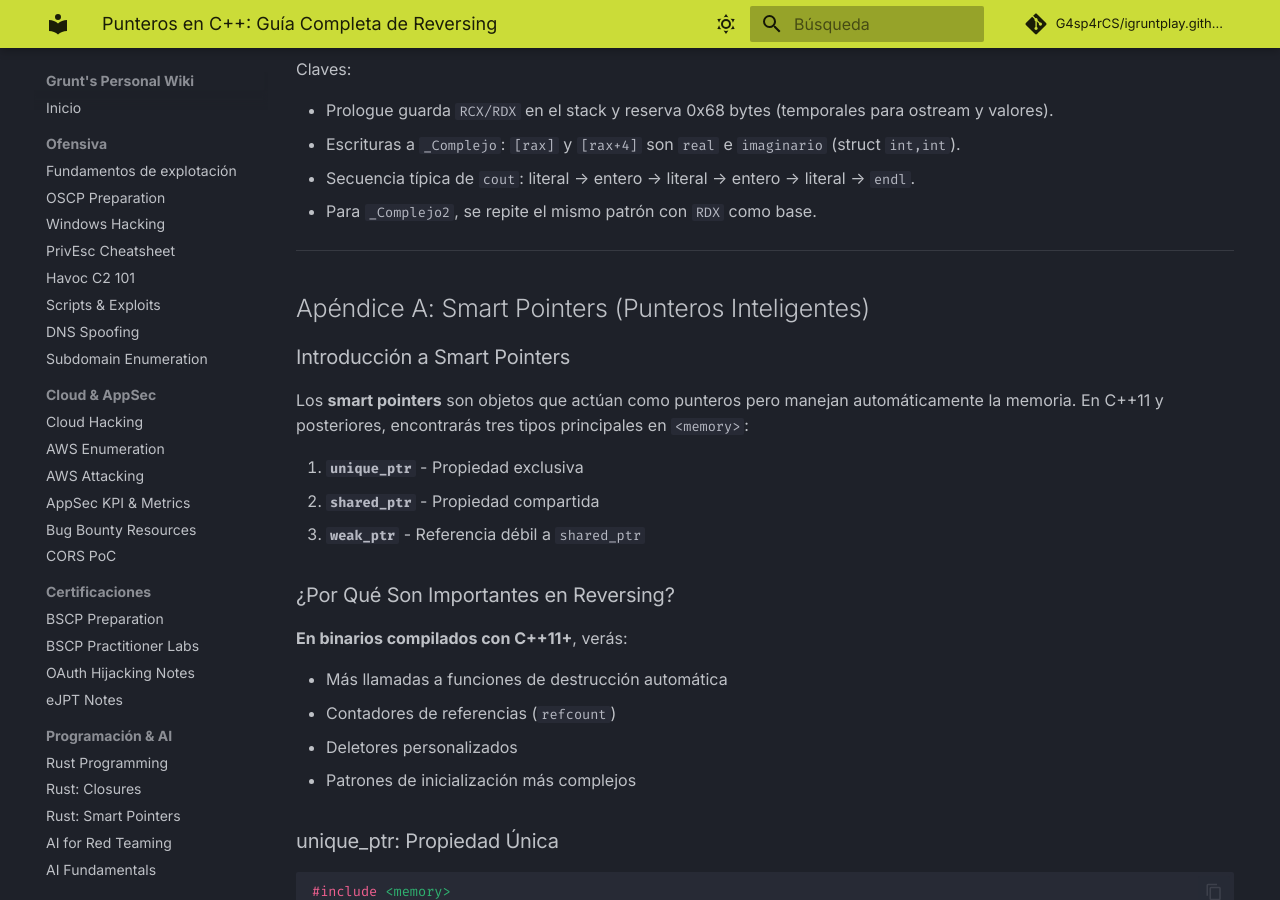
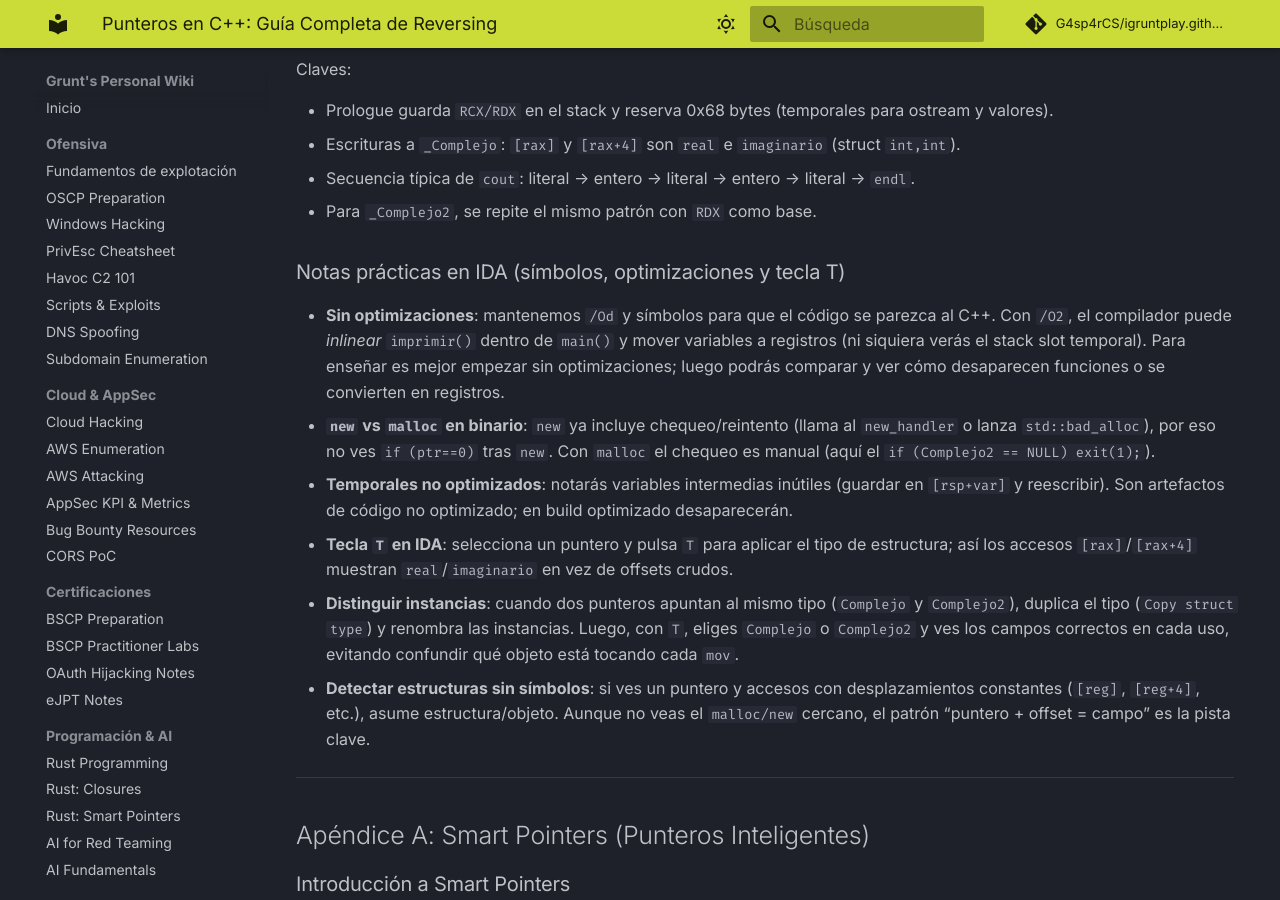
Before and after one commit to G4sp4rCS/igruntplay.github.io, an MkDocs documentation site: the page built from docs/bin-exploitation/binary-gecko-academy/cpp-reversing/pointers.md, in a window 1280 px wide and 900 px high, scrolled down 37042 px. Built offline with MkDocs 1.6.1 and Material for MkDocs 9.7.7, drawn with Linux system fonts in a browser that asks for light colours; comment, search, counter and statistics services are not loaded.

Commit message:
Add practical notes for IDA usage in pointers guide
Introduces a new section with practical tips for analyzing C++ binaries in IDA, covering optimizations, symbol usage, pointer handling, and structure identification. These notes aim to help readers better understand binary reversing and improve their workflow in IDA.

```diff
--- a/docs/bin-exploitation/binary-gecko-academy/cpp-reversing/pointers.md
+++ b/docs/bin-exploitation/binary-gecko-academy/cpp-reversing/pointers.md
@@ -1856,6 +1856,16 @@ Claves:
 - Para `_Complejo2`, se repite el mismo patrón con `RDX` como base.
 
 
+### Notas prácticas en IDA (símbolos, optimizaciones y tecla T)
+
+- **Sin optimizaciones**: mantenemos `/Od` y símbolos para que el código se parezca al C++. Con `/O2`, el compilador puede *inlinear* `imprimir()` dentro de `main()` y mover variables a registros (ni siquiera verás el stack slot temporal). Para enseñar es mejor empezar sin optimizaciones; luego podrás comparar y ver cómo desaparecen funciones o se convierten en registros.
+- **`new` vs `malloc` en binario**: `new` ya incluye chequeo/reintento (llama al `new_handler` o lanza `std::bad_alloc`), por eso no ves `if (ptr==0)` tras `new`. Con `malloc` el chequeo es manual (aquí el `if (Complejo2 == NULL) exit(1);`).
+- **Temporales no optimizados**: notarás variables intermedias inútiles (guardar en `[rsp+var]` y reescribir). Son artefactos de código no optimizado; en build optimizado desaparecerán.
+- **Tecla `T` en IDA**: selecciona un puntero y pulsa `T` para aplicar el tipo de estructura; así los accesos `[rax]`/`[rax+4]` muestran `real`/`imaginario` en vez de offsets crudos.
+- **Distinguir instancias**: cuando dos punteros apuntan al mismo tipo (`Complejo` y `Complejo2`), duplica el tipo (`Copy struct type`) y renombra las instancias. Luego, con `T`, eliges `Complejo` o `Complejo2` y ves los campos correctos en cada uso, evitando confundir qué objeto está tocando cada `mov`.
+- **Detectar estructuras sin símbolos**: si ves un puntero y accesos con desplazamientos constantes (`[reg]`, `[reg+4]`, etc.), asume estructura/objeto. Aunque no veas el `malloc/new` cercano, el patrón “puntero + offset = campo” es la pista clave.
+
+
 ---
 
 ## Apéndice A: Smart Pointers (Punteros Inteligentes)
```
